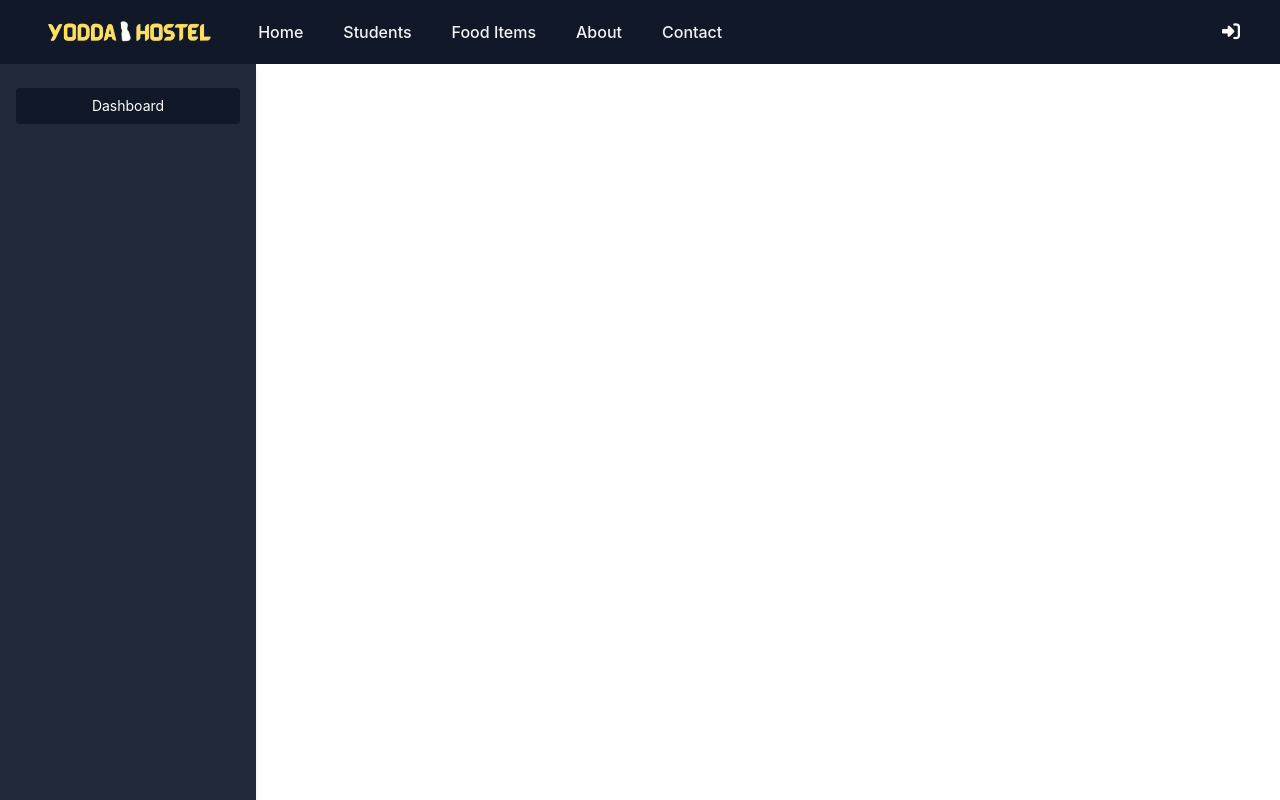
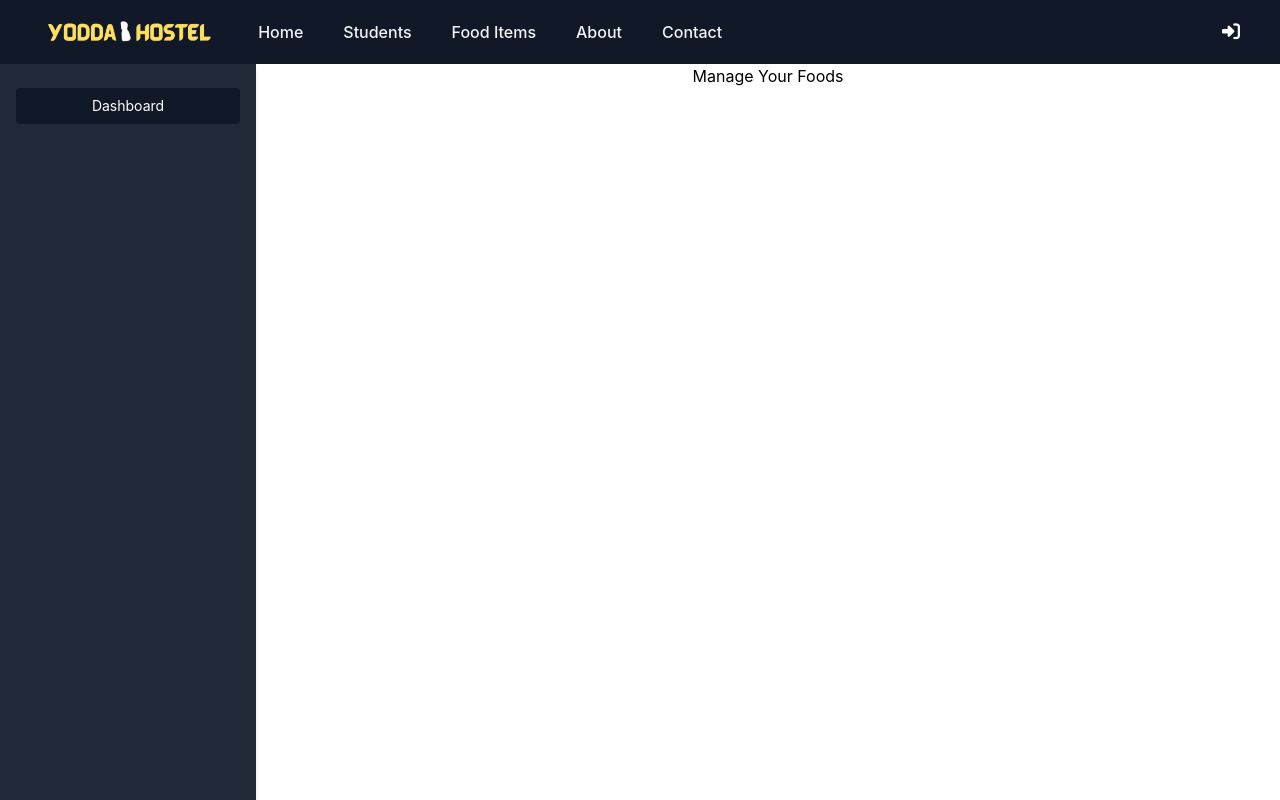
Before and after one commit to Ashraful2880/Client-Yodda-Hostel, a React (Create React App) app: page /dashboard/manageFoods in a window 1280 px wide. Shown: the top 800 px of the page. Built offline with nearby package versions, Linux system fonts and the light colour scheme; no server answers.

Commit message:
Manage Foods Page Added

```diff
--- a/src/Components/Dashboard/Dashboard/Dashboard.js
+++ b/src/Components/Dashboard/Dashboard/Dashboard.js
@@ -5,6 +5,7 @@ import AddFods from '../Add Foods/AddFods';
 import AddStudents from '../AddStudents/AddStudents';
 import DashboardHome from '../DashboardHome/DashboardHome';
 import Distribute from '../Distribute/Distribute';
+import ManageFoods from '../ManageFoods/ManageFoods';
 import './dashboard.css';
 
 const Dashboard = () => {
@@ -56,6 +57,10 @@ const Dashboard = () => {
                                     <div className="bg-gray-900 text-white p-2 rounded mt-2 cursor-pointer hover:bg-orange-600">Add Students
                                     </div>
                                 </Link>
+                                <Link to="manageFoods">
+                                    <div className="bg-gray-900 text-white p-2 rounded mt-2 cursor-pointer hover:bg-orange-600">Manage Foods
+                                    </div>
+                                </Link>
                                 <Link to="distributeFoods">
                                     <div className="bg-gray-900 text-white p-2 rounded mt-2 cursor-pointer hover:bg-orange-600">Distribute Foods
                                     </div>
@@ -70,6 +75,7 @@ const Dashboard = () => {
                         <Route path="/" element={<DashboardHome />}/>
                         <Route path="addFoods" element={<AddFods />}/>
                         <Route path="addStudent" element={<AddStudents />}/>
+                        <Route path="manageFoods" element={<ManageFoods />}/>
                         <Route path="distributeFoods" element={<Distribute />}/>
                     </Routes>
                 </section>
--- /dev/null
+++ b/src/Components/Dashboard/ManageFoods/ManageFoods.js
@@ -0,0 +1,11 @@
+import React from 'react';
+
+const ManageFoods = () => {
+    return (
+        <div>
+            <h1>Manage Your Foods</h1>
+        </div>
+    );
+};
+
+export default ManageFoods;
```
